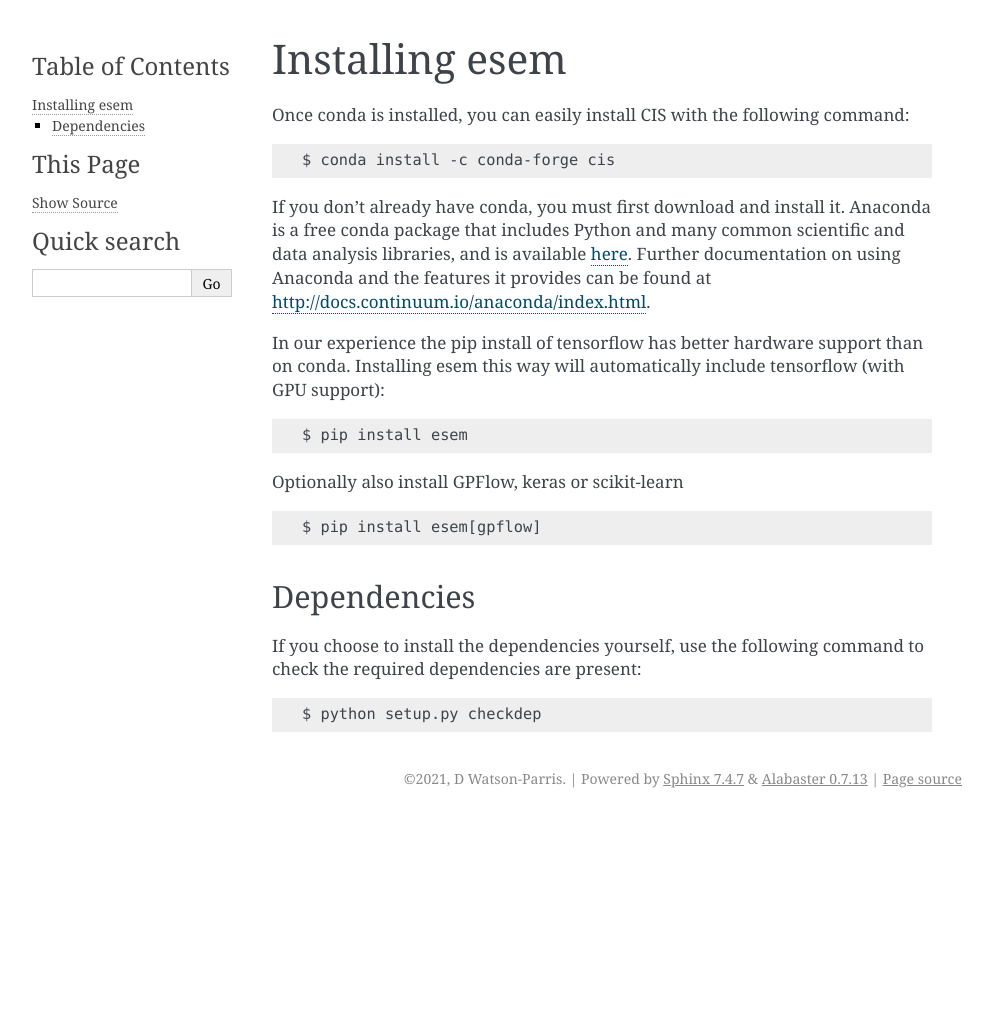
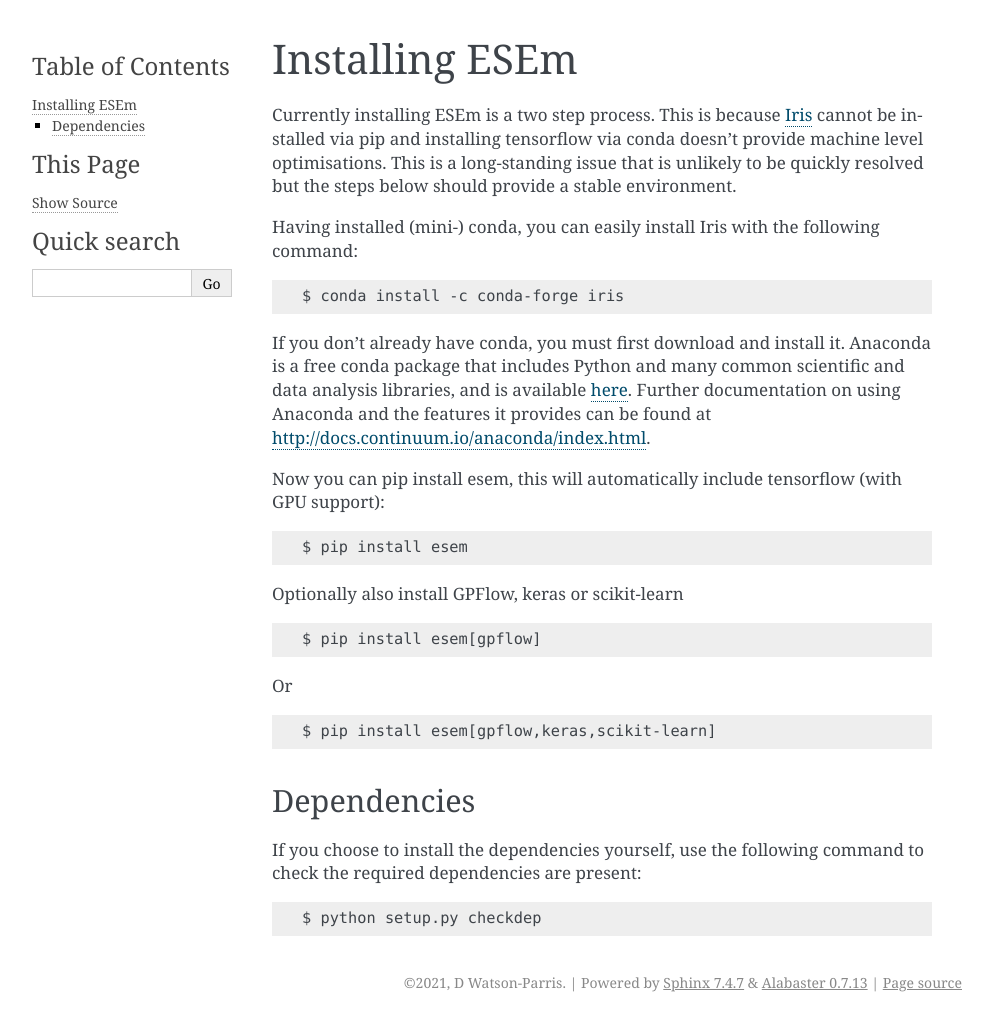
Before and after one commit to duncanwp/ESEm, a Sphinx documentation site: the page built from docs/installation.rst, in a window 1280 px wide. Shown: the whole page, without its empty margins (148-1140 px from the left). Built offline with Sphinx 7.4.7, drawn with Linux system fonts in a browser that asks for light colours; pages that are not in the unit, such as notebooks, are missing from menus; before the commit the page ends 900 px from its top, so only the background shows below that.

Commit message:
Updating docs

```diff
--- a/docs/installation.rst
+++ b/docs/installation.rst
@@ -1,15 +1,18 @@
 
 ===============
-Installing esem
+Installing ESEm
 ===============
 
-Once conda is installed, you can easily install CIS with the following command::
+Currently installing ESEm is a two step process. This is because `Iris <https://scitools-iris.readthedocs.io/en/stable/>`_ cannot be installed via pip and installing tensorflow via conda doesn't provide machine level optimisations.
+This is a long-standing issue that is unlikely to be quickly resolved but the steps below should provide a stable environment.
 
-    $ conda install -c conda-forge cis
+Having installed (mini-) conda, you can easily install Iris with the following command::
+
+    $ conda install -c conda-forge iris
 
 If you don't already have conda, you must first download and install it. Anaconda is a free conda package that includes Python and many common scientific and data analysis libraries, and is available `here <http://continuum.io/downloads>`_. Further documentation on using Anaconda and the features it provides can be found at http://docs.continuum.io/anaconda/index.html.
 
-In our experience the pip install of tensorflow has better hardware support than on conda. Installing esem this way will automatically include tensorflow (with GPU support)::
+Now you can pip install esem, this will automatically include tensorflow (with GPU support)::
 
     $ pip install esem
 
@@ -17,6 +20,10 @@ Optionally also install GPFlow, keras or scikit-learn ::
 
     $ pip install esem[gpflow]
 
+Or ::
+
+    $ pip install esem[gpflow,keras,scikit-learn]
+
 Dependencies
 ============
 
```
Also changed, not shown: docs/emulation.rst (+7 -1 lines).
